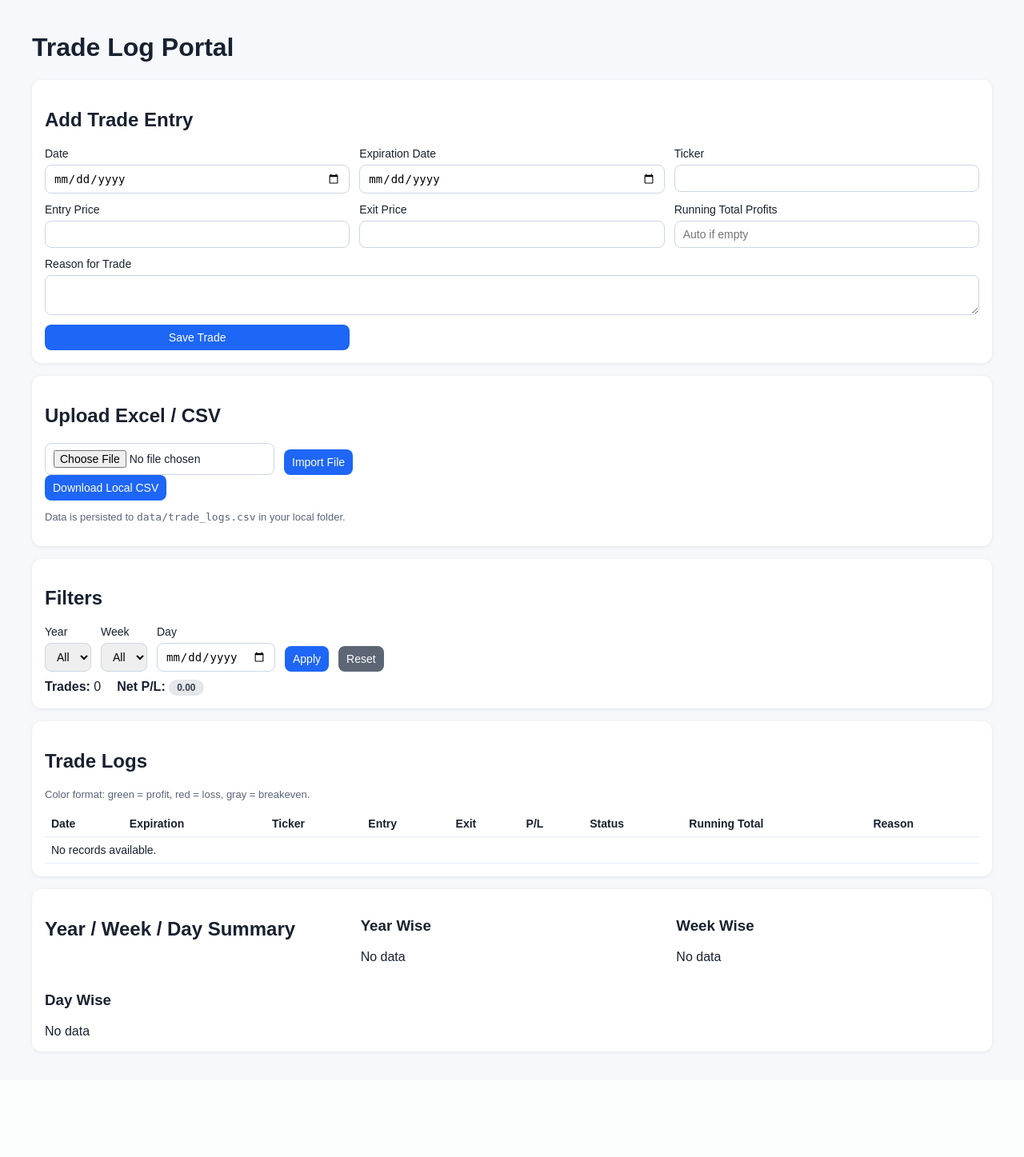
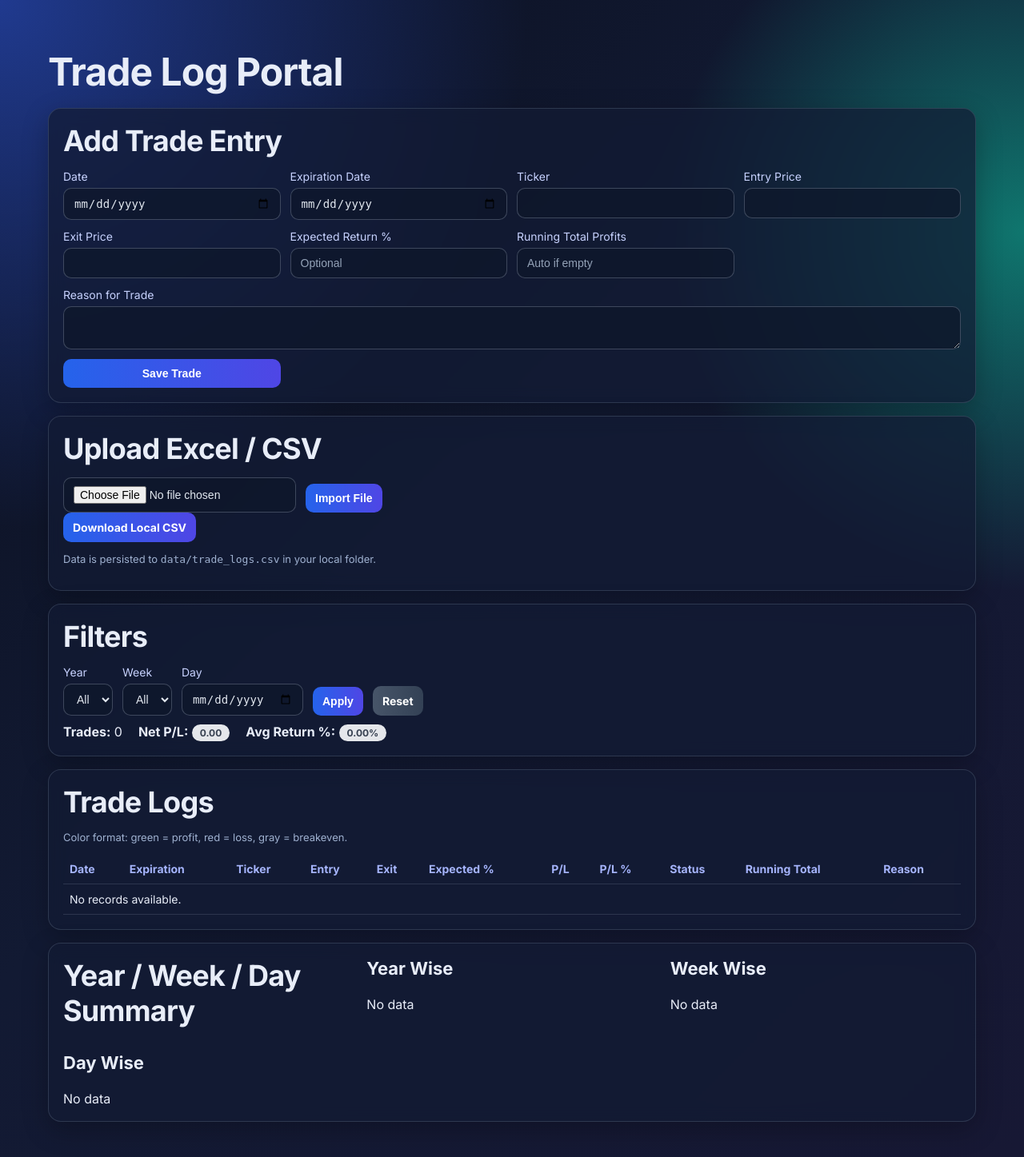
Before and after one commit to phanindrathota/AI_Explore, a Flask app: page / in a window 1280 px wide. Shown: the whole page at 80% size. Before the commit the page ends 1317 px from the top, so only its background shows below. Run offline with Flask 3, Linux system fonts and the light colour scheme.

Commit message:
Revamp portal UI with premium background and add percentage fields

```diff
--- a/app.py
+++ b/app.py
@@ -17,7 +17,9 @@ COLUMNS = [
     "ticker",
     "entry_price",
     "exit_price",
+    "expected_return_pct",
     "profit_loss",
+    "profit_loss_pct",
     "running_total_profits",
     "reason_for_trade",
 ]
@@ -34,9 +36,15 @@ def load_logs() -> pd.DataFrame:
     df = pd.read_csv(DATA_FILE)
     if df.empty:
         return pd.DataFrame(columns=COLUMNS)
+    for col in COLUMNS:
+        if col not in df.columns:
+            df[col] = "" if col in {"ticker", "reason_for_trade"} else 0
 
-    for col in ["entry_price", "exit_price", "profit_loss", "running_total_profits"]:
+    for col in ["entry_price", "exit_price", "expected_return_pct", "profit_loss", "running_total_profits"]:
         df[col] = pd.to_numeric(df[col], errors="coerce").fillna(0.0)
+    if "profit_loss_pct" not in df.columns:
+        df["profit_loss_pct"] = 0.0
+    df["profit_loss_pct"] = pd.to_numeric(df["profit_loss_pct"], errors="coerce").fillna(0.0)
 
     df["date"] = pd.to_datetime(df["date"], errors="coerce")
     df["expiration_date"] = pd.to_datetime(df["expiration_date"], errors="coerce")
@@ -61,6 +69,7 @@ def normalize_columns(df: pd.DataFrame) -> pd.DataFrame:
         "Ticker": "ticker",
         "Entry price": "entry_price",
         "Exit price": "exit_price",
+        "Expected return %": "expected_return_pct",
         "Running total profits": "running_total_profits",
         "Reason for trade": "reason_for_trade",
     }
@@ -69,13 +78,19 @@ def normalize_columns(df: pd.DataFrame) -> pd.DataFrame:
         if col not in df.columns:
             df[col] = "" if col in {"ticker", "reason_for_trade"} else 0
 
-    for col in ["entry_price", "exit_price", "running_total_profits"]:
+    for col in ["entry_price", "exit_price", "expected_return_pct", "running_total_profits"]:
         df[col] = pd.to_numeric(df[col], errors="coerce").fillna(0.0)
 
     df["date"] = pd.to_datetime(df["date"], errors="coerce")
     df["expiration_date"] = pd.to_datetime(df["expiration_date"], errors="coerce")
     df = df.dropna(subset=["date"])
     df["profit_loss"] = df["exit_price"] - df["entry_price"]
+    df["profit_loss_pct"] = df.apply(
+        lambda row: ((row["exit_price"] - row["entry_price"]) / row["entry_price"] * 100)
+        if row["entry_price"]
+        else 0.0,
+        axis=1,
+    )
 
     if (df["running_total_profits"] == 0).all() and not df.empty:
         df["running_total_profits"] = df["profit_loss"].cumsum()
@@ -141,6 +156,7 @@ def index():
     totals = {
         "trade_count": len(filtered),
         "profit_loss": float(filtered["profit_loss"].sum()) if not filtered.empty else 0.0,
+        "avg_return_pct": float(filtered["profit_loss_pct"].mean()) if not filtered.empty else 0.0,
     }
 
     years = sorted(df["date"].dt.year.unique().tolist(), reverse=True) if not df.empty else []
@@ -166,6 +182,7 @@ def add_trade():
     entry = float(request.form.get("entry_price", 0) or 0)
     exit_price = float(request.form.get("exit_price", 0) or 0)
     pnl = exit_price - entry
+    pnl_pct = (pnl / entry * 100) if entry else 0.0
 
     running_total = request.form.get("running_total_profits", "").strip()
     if running_total:
@@ -182,7 +199,9 @@ def add_trade():
                 "ticker": request.form.get("ticker", "").strip().upper(),
                 "entry_price": entry,
                 "exit_price": exit_price,
+                "expected_return_pct": float(request.form.get("expected_return_pct", 0) or 0),
                 "profit_loss": pnl,
+                "profit_loss_pct": pnl_pct,
                 "running_total_profits": running_total_value,
                 "reason_for_trade": request.form.get("reason_for_trade", "").strip(),
             }
--- a/static/styles.css
+++ b/static/styles.css
@@ -1,34 +1,73 @@
-body { font-family: Arial, sans-serif; background: #f6f8fc; margin: 0; color: #18212f; }
-.container { max-width: 1200px; margin: 0 auto; padding: 20px; }
-.card { background: #fff; border-radius: 12px; padding: 16px; margin-bottom: 16px; box-shadow: 0 1px 5px rgba(0,0,0,.08); }
-.grid-form { display: grid; grid-template-columns: repeat(3, minmax(170px, 1fr)); gap: 12px; }
-.grid-form label, .inline label { display: flex; flex-direction: column; gap: 6px; font-size: 14px; }
+* { box-sizing: border-box; }
+body {
+  font-family: 'Inter', Arial, sans-serif;
+  margin: 0;
+  color: #e8edf8;
+  background:
+    radial-gradient(1200px circle at 0% 0%, #203a8f 0%, transparent 55%),
+    radial-gradient(1000px circle at 100% 20%, #0f766e 0%, transparent 45%),
+    linear-gradient(135deg, #0b1020 0%, #121a33 45%, #171834 100%);
+  min-height: 100vh;
+}
+.container { max-width: 1200px; margin: 0 auto; padding: 28px 20px; }
+h1 { font-size: 48px; letter-spacing: -0.02em; margin-bottom: 16px; }
+h2 { font-size: 36px; letter-spacing: -0.02em; margin: 0 0 14px; }
+h3 { font-size: 22px; margin-top: 0; }
+.card {
+  background: rgba(18, 27, 52, 0.72);
+  border: 1px solid rgba(148, 163, 184, 0.22);
+  backdrop-filter: blur(10px);
+  border-radius: 16px;
+  padding: 18px;
+  margin-bottom: 16px;
+  box-shadow: 0 10px 32px rgba(0, 0, 0, .25);
+}
+.grid-form { display: grid; grid-template-columns: repeat(4, minmax(170px, 1fr)); gap: 12px; }
+.grid-form label, .inline label { display: flex; flex-direction: column; gap: 6px; font-size: 14px; color: #c7d2fe; }
 .full { grid-column: 1 / -1; }
 .inline { display: flex; gap: 12px; align-items: end; }
 .wrap { flex-wrap: wrap; }
-input, select, textarea, button, .btn { padding: 8px 10px; border: 1px solid #ccd6e2; border-radius: 8px; font-size: 14px; }
-button, .btn { background: #1e66f5; color: #fff; border: none; cursor: pointer; text-decoration: none; display: inline-block; }
-.btn.secondary { background: #5c6675; }
-.hint { color: #596579; font-size: 13px; }
-.profit { color: #11823b; font-weight: 700; }
-.loss { color: #cc2e2e; font-weight: 700; }
+input, select, textarea, button, .btn {
+  padding: 10px 12px;
+  border: 1px solid rgba(148, 163, 184, 0.35);
+  border-radius: 10px;
+  font-size: 14px;
+  background: rgba(15, 23, 42, 0.7);
+  color: #e2e8f0;
+}
+input::placeholder, textarea::placeholder { color: #94a3b8; }
+button, .btn {
+  background: linear-gradient(90deg, #2563eb, #4f46e5);
+  color: #fff;
+  border: none;
+  cursor: pointer;
+  text-decoration: none;
+  display: inline-block;
+  font-weight: 600;
+}
+.btn.secondary { background: linear-gradient(90deg, #475569, #334155); }
+.hint { color: #9fb1d0; font-size: 13px; }
+.profit { color: #22c55e; font-weight: 700; }
+.loss { color: #f87171; font-weight: 700; }
+.neutral { color: #cbd5e1; font-weight: 700; }
 .reason { padding: 4px 8px; border-radius: 999px; display: inline-block; }
 .reason-profit { background: #e8f8ef; color: #0f7133; }
 .reason-loss { background: #fdecec; color: #9f2222; }
-.kpis { display: flex; gap: 20px; margin-top: 10px; }
+.reason-neutral { background: #eef2f7; color: #445066; }
+.kpis { display: flex; gap: 20px; margin-top: 10px; flex-wrap: wrap; }
 table { width: 100%; border-collapse: collapse; }
-th, td { border-bottom: 1px solid #e8edf5; padding: 8px; text-align: left; font-size: 14px; }
+th, td { border-bottom: 1px solid rgba(148, 163, 184, 0.2); padding: 10px 8px; text-align: left; font-size: 14px; }
+th { color: #a5b4fc; }
 .summary-grid { display: grid; grid-template-columns: repeat(3, 1fr); gap: 16px; }
-@media (max-width: 900px) {
-  .grid-form, .summary-grid { grid-template-columns: 1fr; }
-}
-
-.neutral { color: #6b7280; font-weight: 700; }
 .pill { padding: 3px 10px; border-radius: 999px; font-size: 12px; font-weight: 700; display: inline-block; }
 .pill-profit { background: #dcfce7; color: #166534; }
 .pill-loss { background: #fee2e2; color: #991b1b; }
 .pill-neutral { background: #e5e7eb; color: #374151; }
-.row-profit { background: #f8fff9; }
-.row-loss { background: #fff8f8; }
-.row-neutral { background: #fcfcfd; }
-.reason-neutral { background: #eef2f7; color: #445066; }
+.row-profit { background: rgba(34, 197, 94, 0.08); }
+.row-loss { background: rgba(248, 113, 113, 0.09); }
+.row-neutral { background: rgba(148, 163, 184, 0.07); }
+@media (max-width: 900px) {
+  h1 { font-size: 36px; }
+  h2 { font-size: 28px; }
+  .grid-form, .summary-grid { grid-template-columns: 1fr; }
+}
--- a/templates/index.html
+++ b/templates/index.html
@@ -4,6 +4,9 @@
   <meta charset="UTF-8">
   <meta name="viewport" content="width=device-width, initial-scale=1.0">
   <title>Trade Log Portal</title>
+  <link rel="preconnect" href="https://fonts.googleapis.com">
+  <link rel="preconnect" href="https://fonts.gstatic.com" crossorigin>
+  <link href="https://fonts.googleapis.com/css2?family=Inter:wght@400;500;700;800&display=swap" rel="stylesheet">
   <link rel="stylesheet" href="{{ url_for('static', filename='styles.css') }}">
 </head>
 <body>
@@ -18,6 +21,7 @@
         <label>Ticker <input type="text" name="ticker" required></label>
         <label>Entry Price <input type="number" step="0.01" name="entry_price" required></label>
         <label>Exit Price <input type="number" step="0.01" name="exit_price" required></label>
+        <label>Expected Return % <input type="number" step="0.01" name="expected_return_pct" placeholder="Optional"></label>
         <label>Running Total Profits <input type="number" step="0.01" name="running_total_profits" placeholder="Auto if empty"></label>
         <label class="full">Reason for Trade <textarea name="reason_for_trade" rows="2" required></textarea></label>
         <button type="submit">Save Trade</button>
@@ -60,6 +64,7 @@
       <div class="kpis">
         <div><strong>Trades:</strong> {{ totals.trade_count }}</div>
         <div><strong>Net P/L:</strong> <span class="pill {% if totals.profit_loss > 0 %}pill-profit{% elif totals.profit_loss < 0 %}pill-loss{% else %}pill-neutral{% endif %}">{{ '%.2f'|format(totals.profit_loss) }}</span></div>
+        <div><strong>Avg Return %:</strong> <span class="pill {% if totals.avg_return_pct > 0 %}pill-profit{% elif totals.avg_return_pct < 0 %}pill-loss{% else %}pill-neutral{% endif %}">{{ '%.2f'|format(totals.avg_return_pct) }}%</span></div>
       </div>
     </section>
 
@@ -69,7 +74,7 @@
       <table>
         <thead>
           <tr>
-            <th>Date</th><th>Expiration</th><th>Ticker</th><th>Entry</th><th>Exit</th><th>P/L</th><th>Status</th><th>Running Total</th><th>Reason</th>
+            <th>Date</th><th>Expiration</th><th>Ticker</th><th>Entry</th><th>Exit</th><th>Expected %</th><th>P/L</th><th>P/L %</th><th>Status</th><th>Running Total</th><th>Reason</th>
           </tr>
         </thead>
         <tbody>
@@ -80,13 +85,15 @@
             <td>{{ r.ticker }}</td>
             <td>{{ '%.2f'|format(r.entry_price) }}</td>
             <td>{{ '%.2f'|format(r.exit_price) }}</td>
+            <td class="{% if r.expected_return_pct > 0 %}profit{% elif r.expected_return_pct < 0 %}loss{% else %}neutral{% endif %}">{{ '%.2f'|format(r.expected_return_pct) }}%</td>
             <td class="{% if r.profit_loss > 0 %}profit{% elif r.profit_loss < 0 %}loss{% else %}neutral{% endif %}">{{ '%.2f'|format(r.profit_loss) }}</td>
+            <td class="{% if r.profit_loss_pct > 0 %}profit{% elif r.profit_loss_pct < 0 %}loss{% else %}neutral{% endif %}">{{ '%.2f'|format(r.profit_loss_pct) }}%</td>
             <td><span class="pill {% if r.profit_loss > 0 %}pill-profit{% elif r.profit_loss < 0 %}pill-loss{% else %}pill-neutral{% endif %}">{% if r.profit_loss > 0 %}Profit{% elif r.profit_loss < 0 %}Loss{% else %}Breakeven{% endif %}</span></td>
             <td class="{% if r.running_total_profits > 0 %}profit{% elif r.running_total_profits < 0 %}loss{% else %}neutral{% endif %}">{{ '%.2f'|format(r.running_total_profits) }}</td>
             <td><span class="reason {% if r.profit_loss > 0 %}reason-profit{% elif r.profit_loss < 0 %}reason-loss{% else %}reason-neutral{% endif %}">{{ r.reason_for_trade }}</span></td>
           </tr>
           {% else %}
-          <tr><td colspan="9">No records available.</td></tr>
+          <tr><td colspan="11">No records available.</td></tr>
           {% endfor %}
         </tbody>
       </table>
```
Also changed, not shown: README.md.
